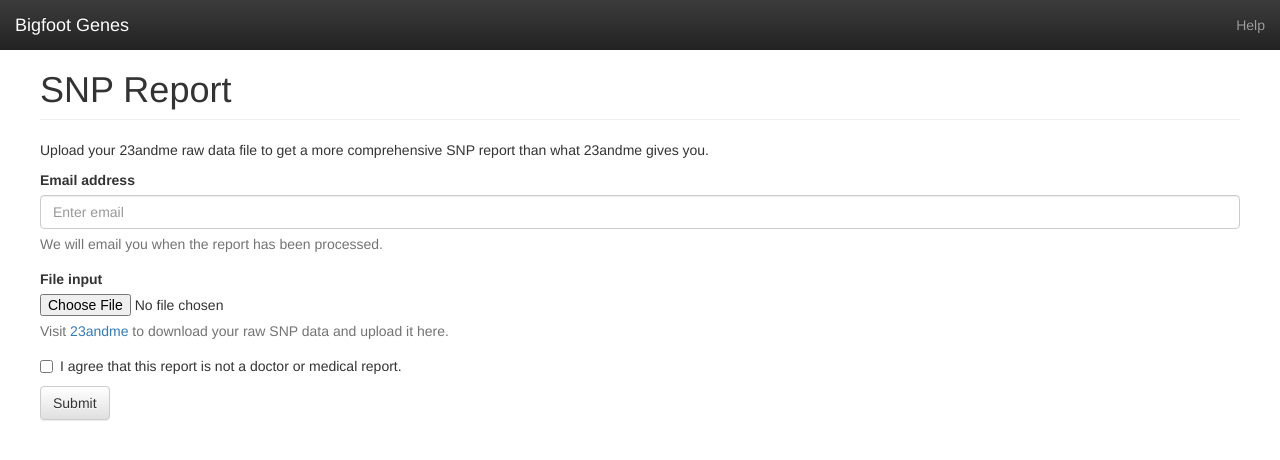
After one commit to gturco/bigfootgenes, a Flask app: template templates/index.html in a window 1280 px wide. The commit adds this page. Shown: the top 460 px of the page. Run offline with Flask 2, Linux system fonts and the light colour scheme; the template is opened without the code that fills it, so the values that code supplies are empty; some libraries are stand-ins or nearby versions.

Commit message:
update web pages

```diff
--- a/app.py
+++ b/app.py
@@ -4,6 +4,7 @@ bigfootgenes
 """
 
 import os
+import json
 from flask import Flask, render_template, request, redirect, url_for
 from werkzeug import secure_filename
 
@@ -31,7 +32,12 @@ else:
 @app.route('/')
 def index():
     """Render website's home page."""
-    return app.send_static_file(os.path.join('index.html'))
+    return render_template('index.html')
+
+@app.route('/help')
+def help():
+    """Render help page."""
+    return render_template('help.html')
 
 @app.route('/23andme/report', methods=['POST'])
 def create():
@@ -44,23 +50,22 @@ def create():
         # TODO queue up task or run in thread?
         output = os.path.join(app.config['SNP_REPORT_OUTPUT_FOLDER'], filename)
 
-        # import subprocess
-        # cmd = "python write_twenty_three_and_me_report.py -i {0} -o {1}".format(path, output)
-        # output = subprocess.check_output(cmd, shell=True)
+        import subprocess
+        cmd = "python write_twenty_three_and_me_report.py -i {0} -o {1}".format(path, output)
+        output = subprocess.check_output(cmd, shell=True)
 
     return render_template('queued.html')
 
 @app.route('/snps/report')
 def get():
-    records = [{"rsid": "rs307377", "genotype": "CT", "summary": "extra tasting ability?"},
-    {"rsid": "rs6684865", "genotype": "AA", "summary": "1.5x risk"},
-    {"rsid": "rs10492972", "genotype": "CT", "summary": "conflicting reports; possible slight increased risk for multiple sclerosis"},
-    {"rsid": "rs2003046", "genotype": "AC", "summary": "0.75x lower risk of Male Pattern Baldness."},
-    {"rsid": "rs5065", "genotype": "AA", "summary": "1.12x risk on diuretic; if hypertensive, better outcome when treated with calcium channel blocker than with diuretic"},
-    {"rsid": "rs5746059", "genotype": "AG", "summary": "slightly higher fat mass"},
-    {"rsid": "rs2697962", "genotype": "CC", "summary": "Normal risk of developing Parkinson's Disease"}]
+    file = os.path.join("data", "genome_tommy_chheng_snp_matches.txt")
 
-    snps = {'count': 0, 'records': records}
+    records = []
+    with open(file, 'r') as report_file:
+        for line in report_file.xreadlines():
+            records.append(json.loads(line))
+
+    snps = {'count': len(records), 'records': records}
     return render_template('snps/report.html', snps=snps)
 
 @app.errorhandler(404)
--- /dev/null
+++ b/templates/index.html
@@ -0,0 +1,36 @@
+{% extends "layout/base.html" %}
+
+{% block main %}
+<div class="col-sm-12 main">
+
+  <h1 class="page-header">SNP Report</h1>
+
+  <p>Upload your 23andme raw data file to get a more comprehensive SNP report
+  than what 23andme gives you.</p>
+
+    <form action="/23andme/report" method="POST" role="form">
+      <div class="form-group">
+        <label for="email-input">Email address</label>
+        <input type="email" class="form-control" id="email-input" placeholder="Enter email">
+        <p class="help-block">We will email you when the report has been
+        processed.</p>
+      </div>
+      <div class="form-group">
+        <label for="upload-file-input">File input</label>
+        <input type="file" id="upload-file-input">
+        <p class="help-block">Visit <a
+            href="https://23andme.com">23andme</a> to download your raw
+        SNP data and upload it here.</p>
+      </div>
+      <div class="checkbox">
+        <label>
+          <input type="checkbox"> I agree that this report is not a
+          doctor or medical report.
+        </label>
+      </div>
+      <button type="submit" class="btn btn-default">Submit</button>
+    </form>
+
+</div>
+
+{% endblock %}
--- a/public/index.html
+++ b/templates/layout/base.html
@@ -1,4 +1,3 @@
-
 <!DOCTYPE html>
 <html lang="en">
   <head>
@@ -6,10 +5,10 @@
     <meta http-equiv="X-UA-Compatible" content="IE=edge">
     <meta name="viewport" content="width=device-width, initial-scale=1">
     <meta name="description" content="">
-    <meta name="author" content="bigfootgenes">
+    <meta name="author" content="">
     <link rel="icon" href="favicon.ico">
 
-    <title>Report</title>
+    <title>SNP Report</title>
 
     <!-- Latest compiled and minified CSS -->
     <link rel="stylesheet" href="https://maxcdn.bootstrapcdn.com/bootstrap/3.3.1/css/bootstrap.min.css">
@@ -48,14 +47,7 @@
 
     <div class="container-fluid">
       <div class="row">
-        <div class="col-sm-12 main">
-
-          <h1 class="page-header">SNP Report</h1>
-
-          <p>Upload your 23andme file to get a SNP report.</p>
-
-
-        </div>
+        {% block main %}{% endblock %}
       </div>
     </div>
 
```
Also changed, not shown: public/500.html (added, +43 -0 lines), templates/help.html (added, +12 -0 lines), templates/queued.html (added, +12 -0 lines), templates/snps/report.html (+8 -55 lines), public/favicon.ico (added).
